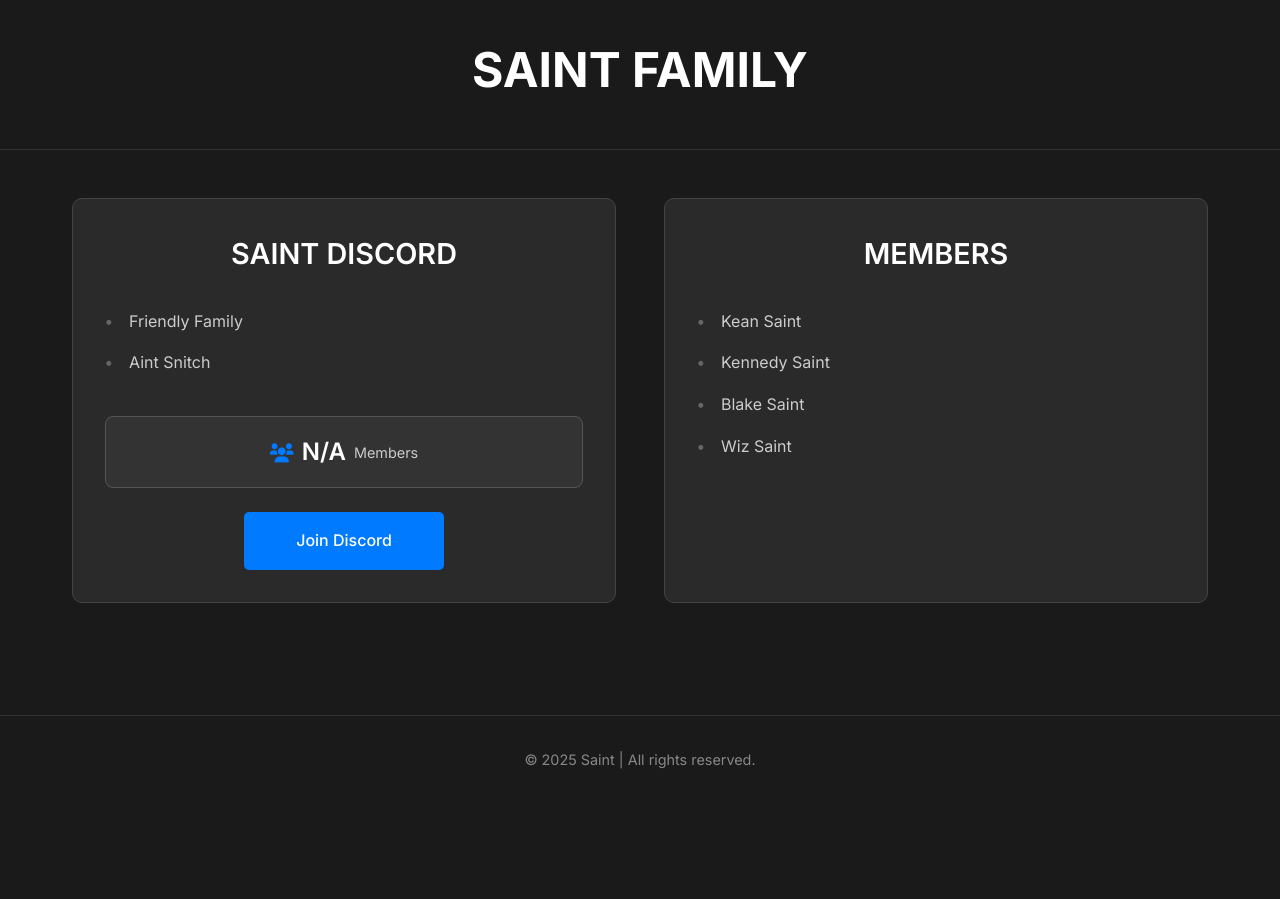
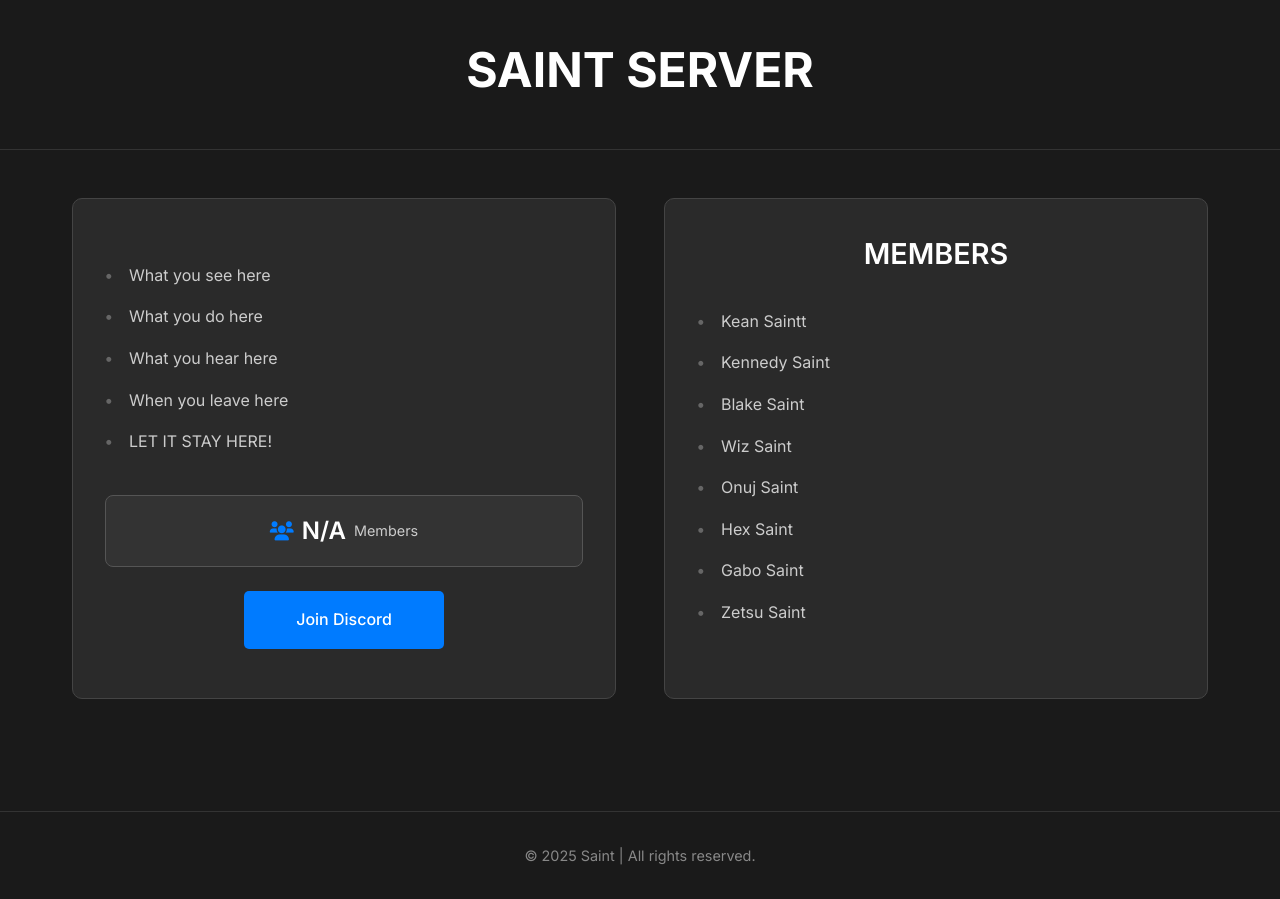
Before and after one commit to Anonymouseer/SAINTWEBSITE, a plain HTML site: page index.html in a window 1280 px wide. Before the commit the page ends 803 px from the top, so only its background shows below. Drawn offline with Linux system fonts and the light colour scheme; no server answers.

Commit message:
Update index.html

```diff
--- a/index.html
+++ b/index.html
@@ -19,7 +19,7 @@
     <header class="header">
         <div class="header-content">
             <div class="main-title">
-                <h1>SAINT FAMILY</h1>
+                <h1>SAINT SERVER</h1>
                 <p class="tagline"></p>
             </div>
         </div>
@@ -30,10 +30,13 @@
         <div class="content-blocks">
             <!-- Left Block -->
             <div class="content-block">
-                <h2>SAINT DISCORD</h2>
+                <h2></h2>
                 <ul class="feature-list">
-                    <li>Friendly Family</li>
-                    <li>Aint Snitch</li>
+                    <li>What you see here</li>
+                    <li>What you do here</li>
+                    <li>What you hear here</li>
+                    <li>When you leave here</li>
+                    <li>LET IT STAY HERE!</li>
                 </ul>
                 <div class="server-stats">
                     <div class="stat-item">
@@ -49,10 +52,14 @@
             <div class="content-block">
                 <h2>MEMBERS</h2>
                 <ul class="feature-list">
-                    <li>Kean Saint</li>
+                    <li>Kean Saintt</li>
                     <li>Kennedy Saint</li>
                     <li>Blake Saint</li>
                     <li>Wiz Saint</li>
+                    <li>Onuj Saint</li>
+                    <li>Hex Saint</li>
+                    <li>Gabo Saint</li>
+                    <li>Zetsu Saint</li>
                 </ul>
             </div>
         </div>
```
